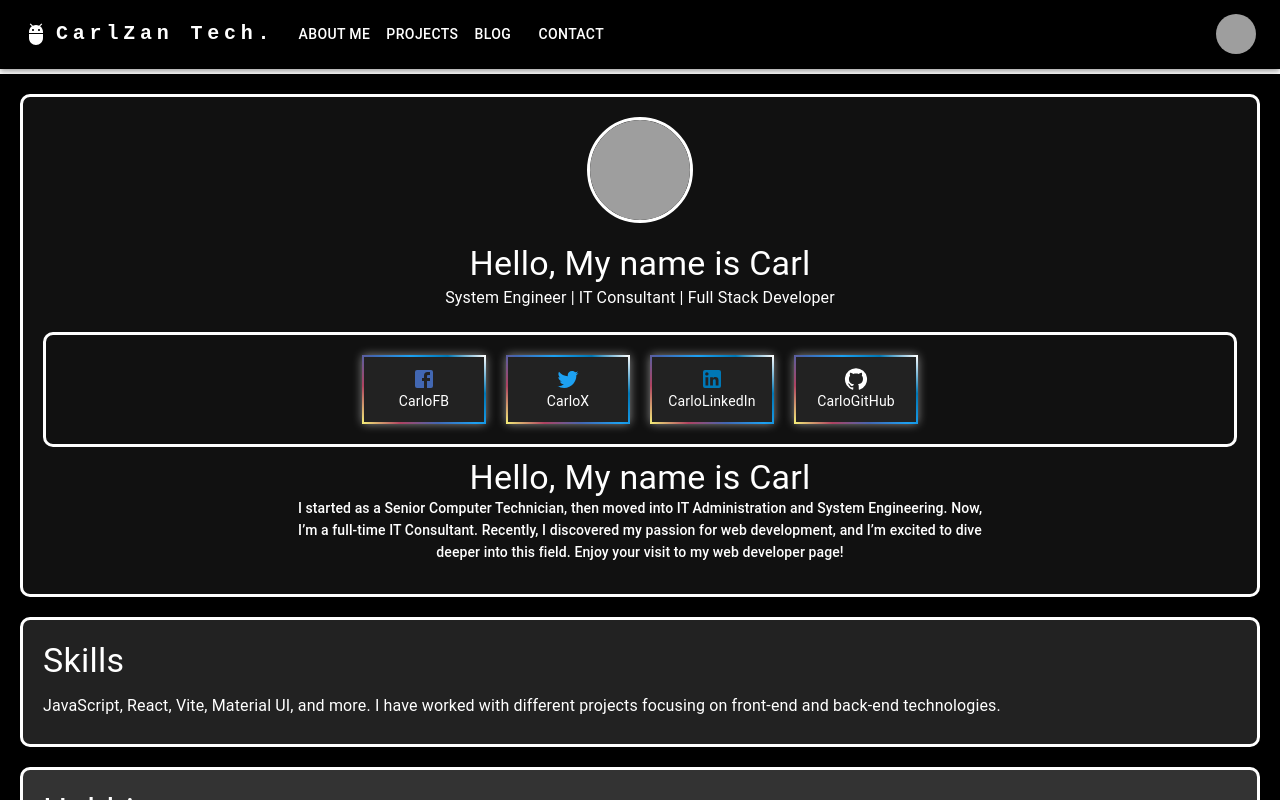
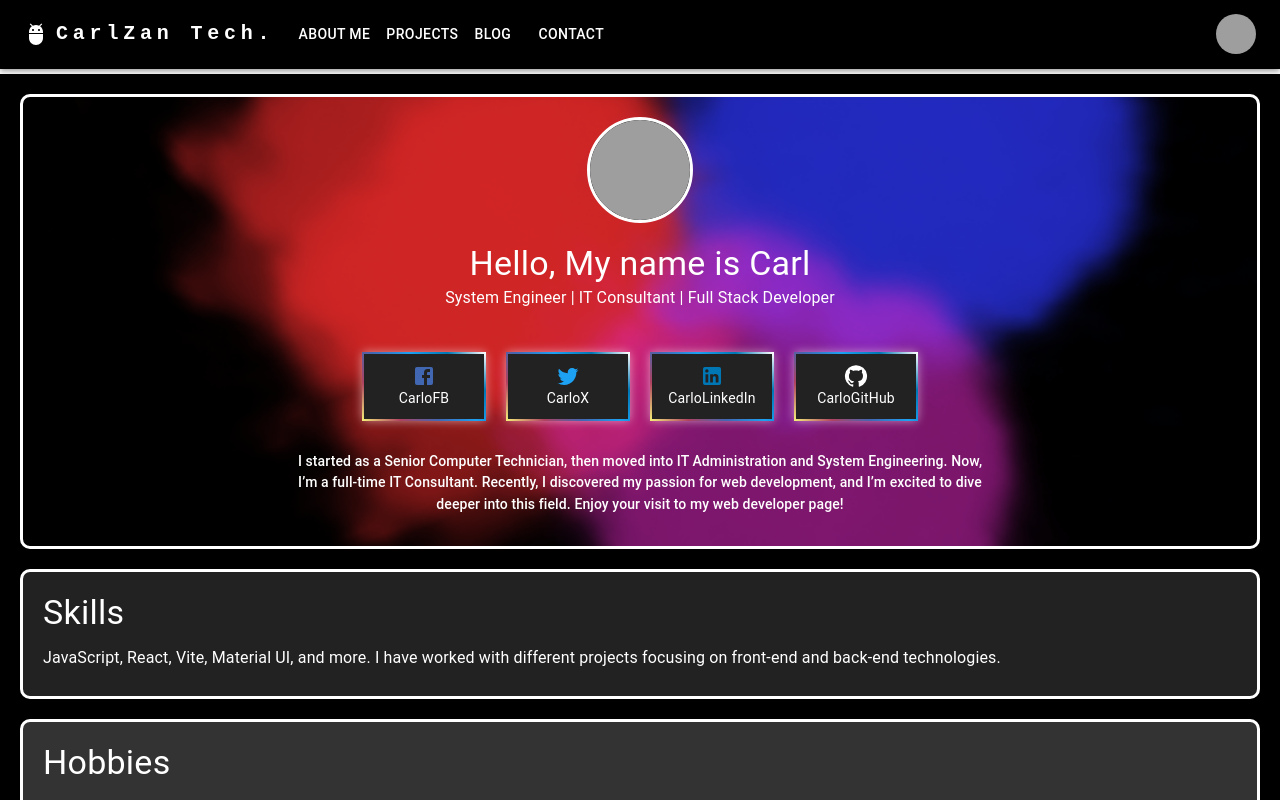
Before and after one commit to carlyn1918/cblportfoliooct24, a React (Vite) app: page / in a window 1280 px wide. Shown: the top 800 px of the page. Built offline with nearby package versions, Linux system fonts and the light colour scheme; grey boxes are pictures that could not be loaded.

Commit message:
added bg

```diff
--- a/src/pages/AboutMe.jsx
+++ b/src/pages/AboutMe.jsx
@@ -30,7 +30,7 @@ const AboutMe = () => {
             border: "3px solid #fff",
             borderRadius: "10px",
             padding: "20px",
-            backgroundColor: "#111",
+
             color: "#fff",
             wordWrap: "break-word",
             boxSizing: "border-box",
@@ -39,6 +39,10 @@ const AboutMe = () => {
             justifyContent: "center",
             alignItems: "center",
             flexDirection: "column",
+
+            backgroundImage: `url('/src/assets/mybg.png')`, // Add your background image here
+            backgroundSize: "cover", // Ensure the image covers the entire box
+            backgroundPosition: "center", // Center the image inside the box
           }}
         >
           {/* Box 1: Profile Photo */}
@@ -55,6 +59,8 @@ const AboutMe = () => {
               backgroundColor: "#333",
               margin: "0 auto", // Center the image horizontally
               marginBottom: "20px", // Space below image
+
+
             }}
           >
             <Avatar
@@ -85,10 +91,10 @@ const AboutMe = () => {
             sx={{
               width: "100%",
               maxWidth: "1800px",
-              border: "3px solid #fff",
+              border: "0",
               borderRadius: "10px",
               padding: "20px",
-              backgroundColor: "#111",
+
               color: "#fff",
               wordWrap: "break-word",
               boxSizing: "border-box",
@@ -250,7 +256,7 @@ const AboutMe = () => {
               margin: "10px",
             }}
           >
-            <Typography variant="h4">Hello, My name is Carl</Typography>
+            <Typography variant="h4"></Typography>
             <Typography variant="subtitle2">
               I started as a Senior Computer Technician, then moved into IT
               Administration and System Engineering. Now, I’m a full-time IT
```
Also changed, not shown: src/assets/mybg.png (added).
